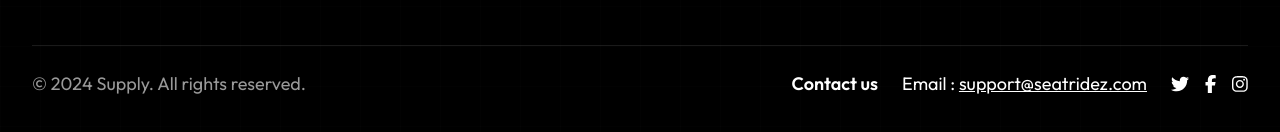
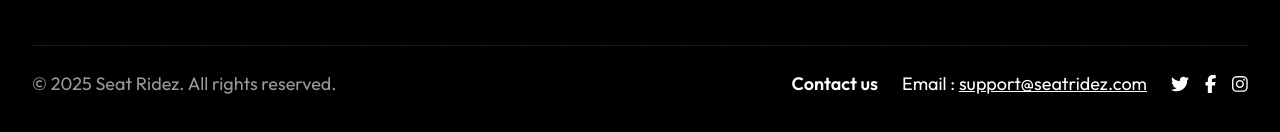
Before and after one commit to SRidez-app/website, a React (Vite) app: page / in a window 1280 px wide. Shown: the part 7867-7999 px from the top of the page. Built offline with nearby package versions, Linux system fonts and the light colour scheme.

Commit message:
Update Footer.jsx

```diff
--- a/src/components/Footer.jsx
+++ b/src/components/Footer.jsx
@@ -190,7 +190,7 @@ const Footer = () => {
         {/* Copyright and Contact Row */}
         <div className="mt-12 pt-6 border-t border-white/10 flex flex-col md:flex-row items-center justify-between text-white/60 text-xs gap-4">
           {/* Left: Copyright */}
-          <div className="text-left text-lg w-full md:w-auto">© 2024 Supply. All rights reserved.</div>
+          <div className="text-left text-lg w-full md:w-auto">© 2025 Seat Ridez. All rights reserved.</div>
           {/* Right: Contact and Socials */}
           <div className="flex flex-col md:flex-row items-center w-full md:w-auto justify-end gap-2 md:gap-6">
             <div className="font-semibold text-black md:text-white text-lg md:text-lg mb-1 md:mb-0">Contact us</div>
```
